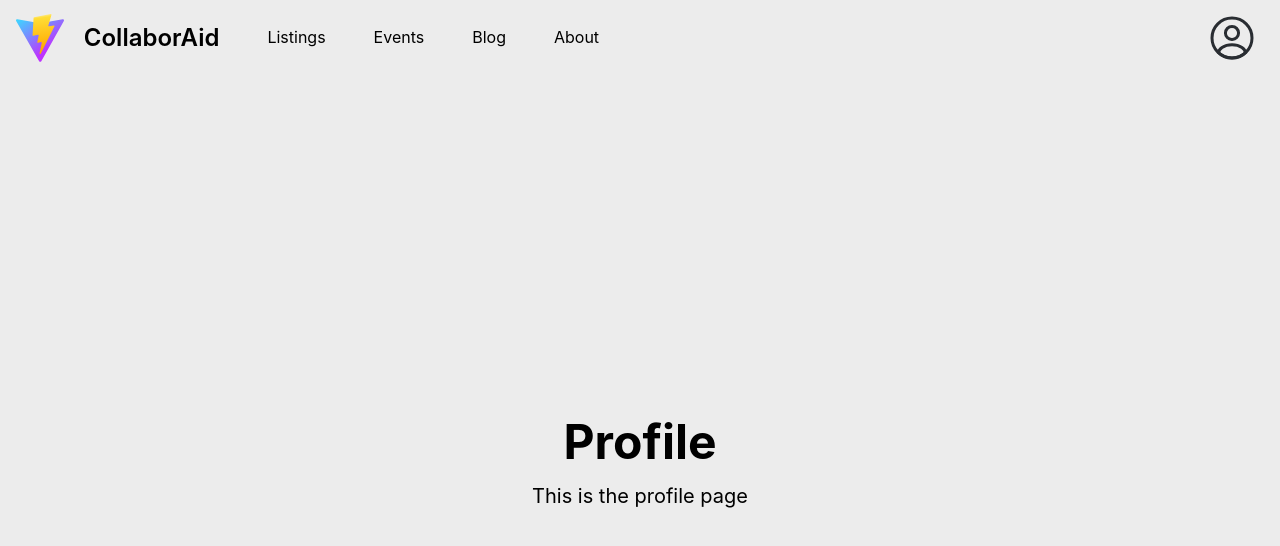
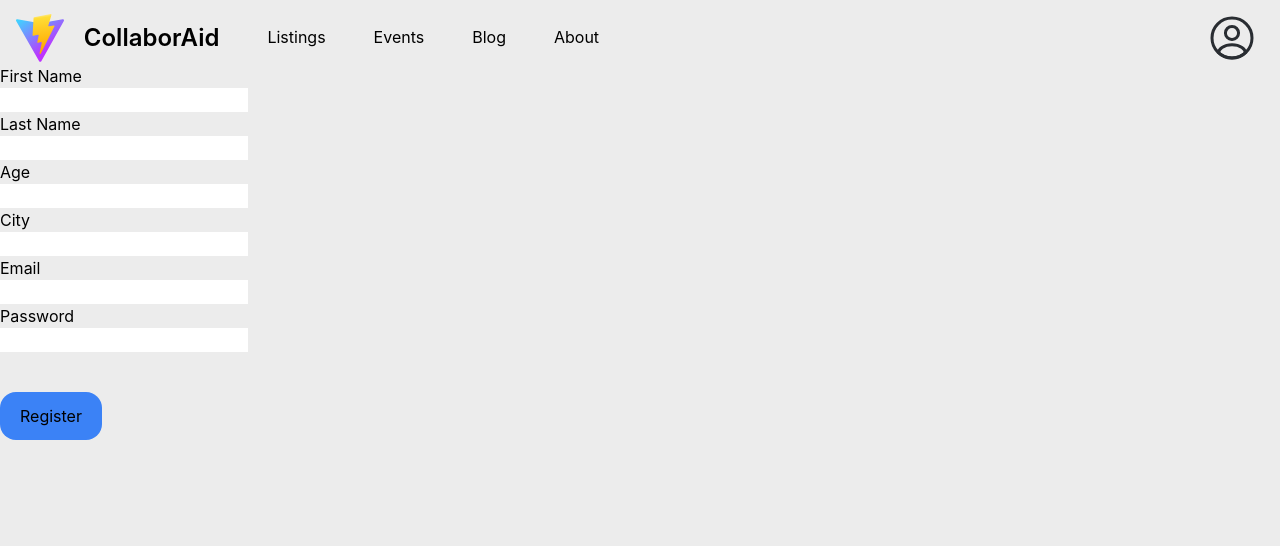
Before and after one commit to igordotdev/CollaborAid, a React (Vite) app: page /profile in a window 1280 px wide. Shown: the top 546 px of the page. Built offline with nearby package versions, Linux system fonts and the light colour scheme.

Commit message:
Added reg form

```diff
--- a/src/App.tsx
+++ b/src/App.tsx
@@ -1,21 +1,17 @@
-import './front/Navbar.tsx'
-import { Navbar } from './front/Navbar.tsx'
-import { Hero } from './front/Hero.tsx'
-import {
-	BrowserRouter as Router,
-	Routes,
-	Route,
-} from "react-router-dom";
-import Listings from './front/pages/listings.tsx';
-import Events from './front/pages/events.tsx';
-import Blog from './front/pages/blog.tsx';
-import About from './front/pages/about.tsx';
-import Profile from './front/pages/profile.tsx';
+import "./front/Navbar.tsx";
+import { Navbar } from "./front/Navbar.tsx";
+import { Hero } from "./front/Hero.tsx";
+import { BrowserRouter as Router, Routes, Route } from "react-router-dom";
+import Listings from "./front/pages/listings.tsx";
+import Events from "./front/pages/events.tsx";
+import Blog from "./front/pages/blog.tsx";
+import About from "./front/pages/about.tsx";
+// import Profile from "./front/pages/profile.tsx";
+import { RegisterUser } from "./front/pages/register-user.tsx";
 
 function App() {
-
   return (
-      <Router>
+    <Router>
       <Navbar />
       <Routes>
         <Route path="/" element={<Hero />} />
@@ -23,10 +19,10 @@ function App() {
         <Route path="/events" element={<Events />} />
         <Route path="/blog" element={<Blog />} />
         <Route path="/about" element={<About />} />
-        <Route path="/profile" element={<Profile />} />
+        <Route path="/profile" element={<RegisterUser />} />
       </Routes>
     </Router>
-  )
+  );
 }
 
-export default App
+export default App;
--- /dev/null
+++ b/src/front/pages/register-user.tsx
@@ -0,0 +1,67 @@
+import { useState } from "react";
+
+export const RegisterUser = () => {
+  const [firstName, setFirstName] = useState("");
+  const [lastName, setLastName] = useState("");
+  const [age, setAge] = useState();
+  const [city, setCity] = useState("");
+  const [email, setEmail] = useState("");
+  const [password, setPassword] = useState("");
+
+  const onClick = () => {
+    console.log("First name is: ", firstName);
+    console.log("Last name is: ", lastName);
+    console.log("Age is: ", age);
+    console.log("City is: ", city);
+    console.log("Email is: ", email);
+    console.log("Password is: ", password);
+  };
+
+  return (
+    <div>
+      <div>
+        <h1>First Name</h1>
+        <input
+          value={firstName}
+          onChange={(e) => setFirstName(e.target.value)}
+        />
+      </div>
+      <div>
+        <h1>Last Name</h1>
+        <input value={lastName} onChange={(e) => setLastName(e.target.value)} />
+      </div>
+      <div>
+        <h1>Age</h1>
+        <input
+          type={"number"}
+          value={age}
+          onChange={(e) => setAge(e.target.value)}
+        />
+      </div>
+      <div>
+        <h1>City</h1>
+        <input value={city} onChange={(e) => setCity(e.target.value)} />
+      </div>
+      <div>
+        <h1>Email</h1>
+        <input value={email} onChange={(e) => setEmail(e.target.value)} />
+      </div>
+      <div>
+        <h1>Password</h1>
+        <input
+          type={"password"}
+          value={password}
+          onChange={(e) => setPassword(e.target.value)}
+        />
+      </div>
+      <button
+        className={
+          "bg-blue-500 hover:bg-blue-600 active:scale-90 mt-10 py-3 px-5 rounded-2xl"
+        }
+        onClick={onClick}
+      >
+        Register
+      </button>
+    </div>
+  );
+};
```
